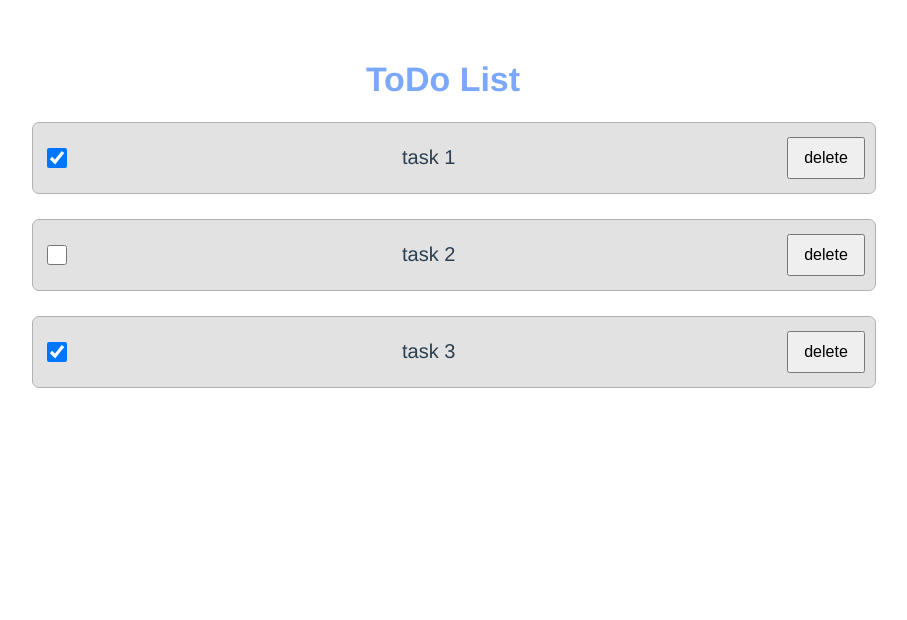
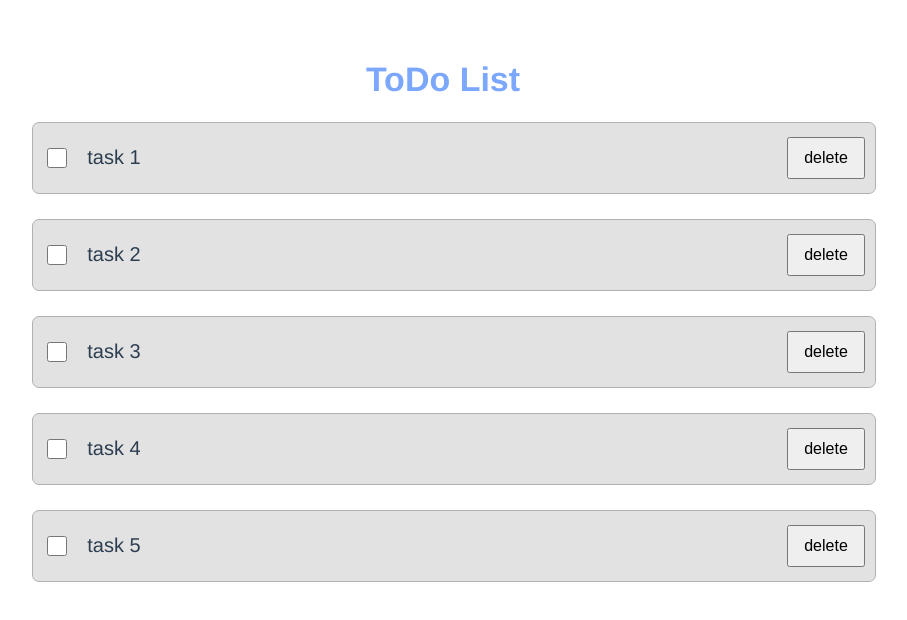
Before and after one commit to nkshn/vue-todo-list, a Vue app: page / in a window 1280 px wide. Shown: the top 620 px of the page, without its empty margins (197-1104 px from the left). Built offline with nearby package versions, Linux system fonts and the light colour scheme.

Commit message:
add deleting todos

```diff
--- a/src/App.vue
+++ b/src/App.vue
@@ -1,7 +1,10 @@
 <template>
   <div id="app">
     <Title name="ToDo List" />
-    <TodoList v-bind:todos="todos" />
+    <TodoList
+      v-bind:todos="todos"
+      v-on:remove-todo="removeTodo"
+    />
   </div>
 </template>
 
@@ -14,11 +17,19 @@ export default {
   data: function () {
     return {
       todos: [
-        { id: 1, name: "task 1", isDone: true, },
-        { id: 2, name: "task 2", isDone: false, },
-        { id: 3, name: "task 3", isDone: true, },
+        { id: 1, name: "task 1", isDone: false },
+        { id: 2, name: "task 2", isDone: false },
+        { id: 3, name: "task 3", isDone: false },
+        { id: 4, name: "task 4", isDone: false },
+        { id: 5, name: "task 5", isDone: false },
       ],
     };
+  },
+  methods: {
+    removeTodo: function (todoId) {
+      console.log("Removing task " + todoId);
+      this.todos = this.todos.filter(item => item.id !== todoId);
+    }
   },
   components: {
     Title,
--- a/src/components/TodoItem.vue
+++ b/src/components/TodoItem.vue
@@ -1,8 +1,16 @@
 <template>
-  <div class="task-item">
-    <input type="checkbox" checked v-model="todo.isDone" />
-    <p>{{ todo.name }}</p>
-    <button>delete</button>
+  <div
+    class="task-item"
+    v-bind:class="{'task-item-done': todo.isDone}"
+  >
+    <div class="task-item-left">
+      <input
+        type="checkbox"
+        v-on:change="todo.isDone = !todo.isDone"
+      />
+      <p>{{ todo.name }}</p>
+    </div>
+    <button v-on:click="$emit('remove-todo', todo.id)">delete</button>
   </div>
 </template>
 
@@ -12,7 +20,7 @@ export default {
   props: {
     todo: {
       type: Object,
-      required: true
+      required: true,
     },
   },
 };
@@ -33,10 +41,23 @@ export default {
   border-radius: 7px;
   border: 0.5px solid #b1b1b1;
   cursor: pointer;
+  gap: 20px;
+}
+.task-item-done {
+  opacity: 0.5;
+}
+.task-item-done p {
+  text-decoration: line-through;
+}
+.task-item-left {
+  display: flex;
+  flex-direction: row;
+  align-items: center;
 }
 .task-item input {
   width: 20px;
   height: 20px;
+  margin-right: 20px;
 }
 .task-item p {
   font-size: 20px;
--- a/src/components/TodoList.vue
+++ b/src/components/TodoList.vue
@@ -5,10 +5,11 @@
         v-for="todo in todos"
         v-bind:todo="todo"
         :key="todo.id"
+        v-on:remove-todo="removeTodo"
       />
     </template>
     <template v-else>
-      <h3>Unfortunately, you dont have tasks! Add new one!</h3>
+      <h3>Unfortunately, you don't have tasks! Add new one!</h3>
     </template>
   </div>
 </template>
@@ -25,6 +26,11 @@ export default {
       default: () => [],
     },
   },
+  methods: {
+    removeTodo: function (todoId) {
+      this.$emit("remove-todo", todoId);
+    }
+  },
   components: {
     TodoItem,
   },
```
